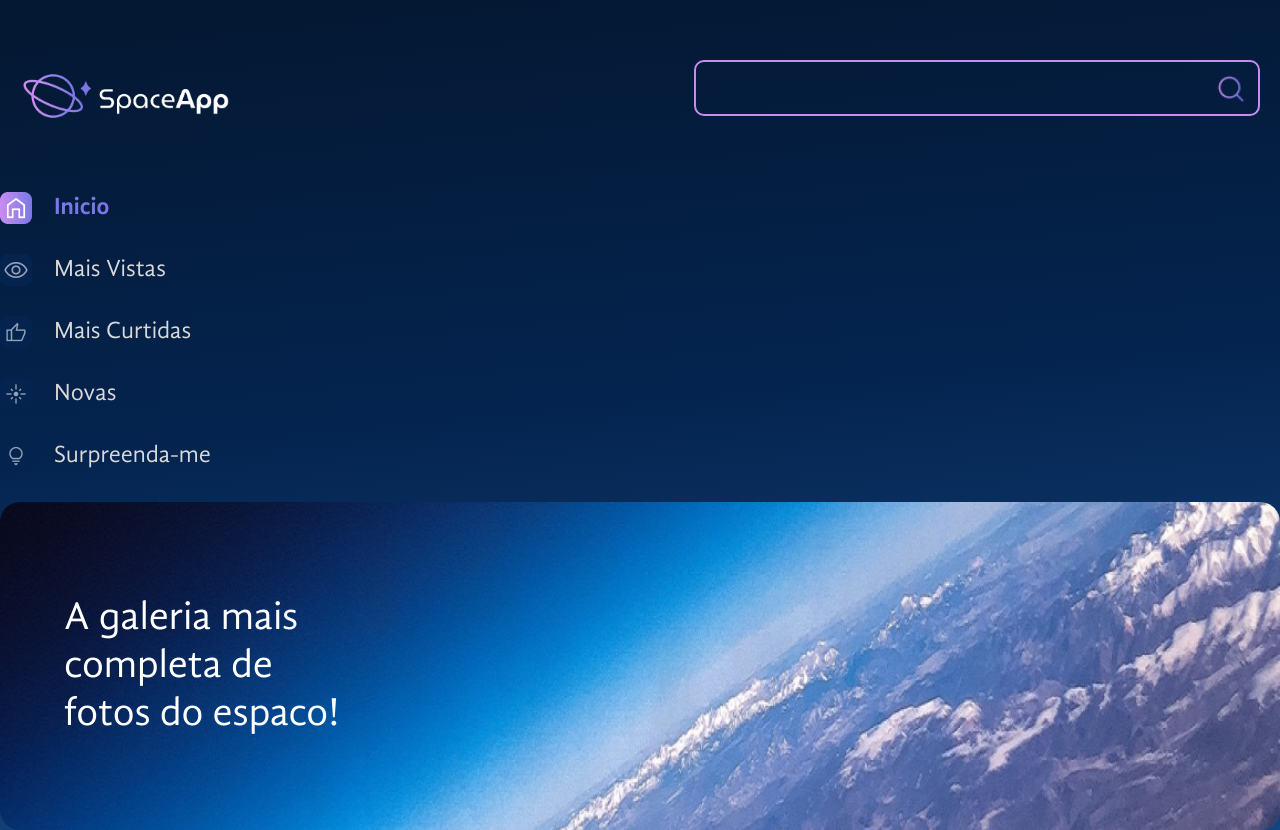
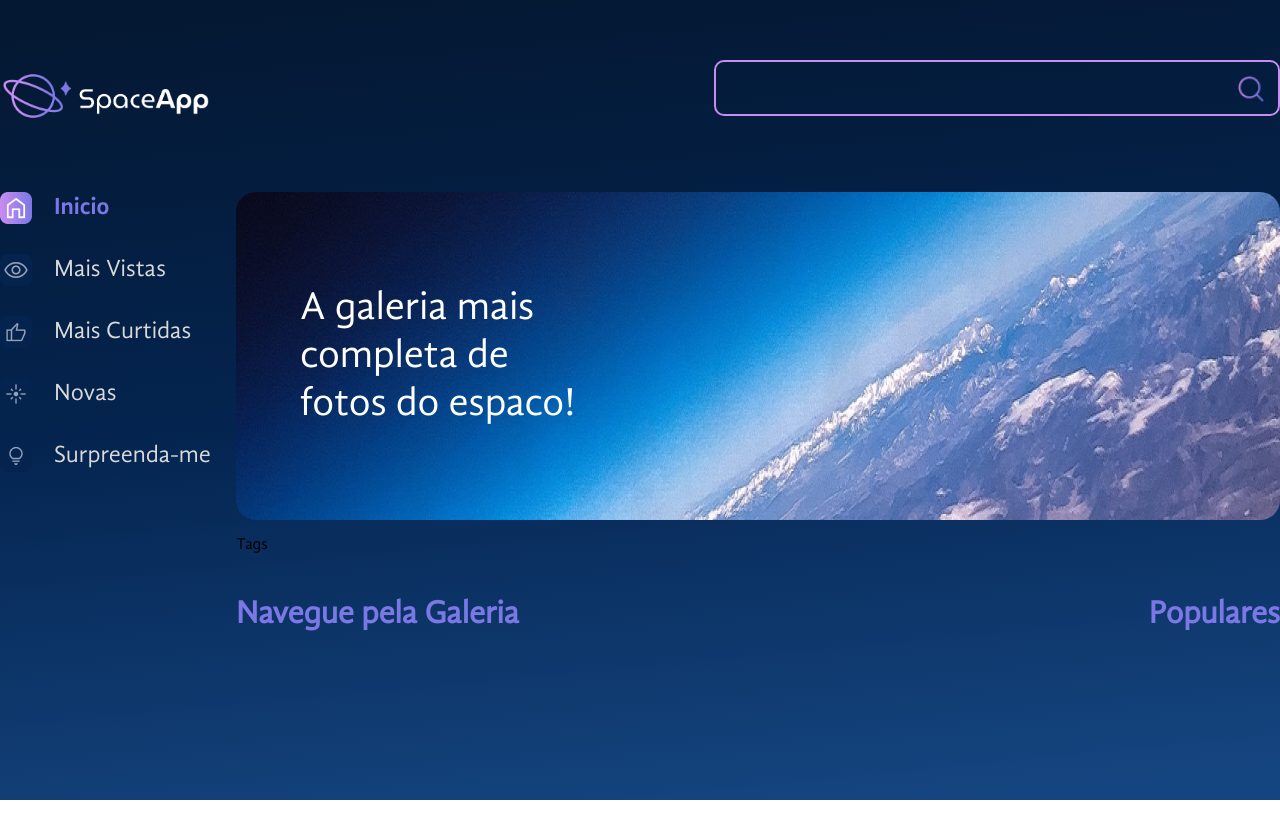
Before and after one commit to Guss-Mello/space-app-alura, a React (Vite) app in the folder space-app/: page / in a window 1280 px wide. After the commit the page ends 800 px from the top, so only its background shows below. Built offline with nearby package versions, Linux system fonts and the light colour scheme.

Commit message:
Comecei a criar a parte da galeria, criei componentes de titulo, tags, populares e a propria galeria

```diff
--- a/space-app/src/App.jsx
+++ b/space-app/src/App.jsx
@@ -4,12 +4,30 @@
 import BarraLateral from "./assets/componentes/BarraLateral";
 import Banner from "./assets/componentes/Banner";
 import bannerBackground from "./assets/banner.png";
+import Galeria from "./assets/componentes/Galeria";
 
 const FundoGradiente = styled.div`
   background: linear-gradient(174.61deg, #041833 4.16%, #04244F 48%, #154580 96.76%);
   width: 100%;
   min-height: 100vh;
 
+`;
+
+const AppContainer = styled.div`
+  width: 1440px;
+  margin: 0 auto;
+  max-width: 100%;
+`;
+
+const MainContainer = styled.main`
+  display: flex;
+  gap: 24px;
+`;
+
+const ConteudoGaleria = styled.section`
+  display: flex;
+  flex-direction: column;
+  flex-grow: 1;
 `
 
 function App() {
@@ -18,9 +36,21 @@
   return (
     <FundoGradiente>
       <EstilosGlobais />
-      <Cabecalho />
-      <BarraLateral />
-      <Banner texto="A galeria mais completa de fotos do espaco!" backgroundImage={bannerBackground} />
+      <AppContainer>
+
+        <Cabecalho />
+        <MainContainer>
+
+          <BarraLateral />
+
+          <ConteudoGaleria>
+            <Banner texto="A galeria mais completa de fotos do espaco!" backgroundImage={bannerBackground} />
+            <Galeria />
+          </ConteudoGaleria>
+
+        </MainContainer>
+
+      </AppContainer>
     </FundoGradiente>
   )
 }
--- a/space-app/src/assets/componentes/Cabecalho/index.jsx
+++ b/space-app/src/assets/componentes/Cabecalho/index.jsx
@@ -2,7 +2,7 @@
 import CampoTexto from '../CampoTexto';
 
 const HeaderStyled = styled.header`
-    padding: 60px 20px;
+    padding: 60px 0;
     display: flex;
     justify-content: space-between;
 
--- /dev/null
+++ b/space-app/src/assets/componentes/Galeria/Populares/index.jsx
@@ -0,0 +1,9 @@
+import Titulo from "../../Titulo"
+
+const Populares = () => {
+    return(
+        <Titulo $alinhamento="center">Populares</Titulo>
+    )
+}
+
+export default Populares
--- /dev/null
+++ b/space-app/src/assets/componentes/Galeria/Tags/index.jsx
@@ -0,0 +1,7 @@
+const Tags = () => {
+    return(
+        <p>Tags</p>
+    )
+}
+
+export default Tags
--- /dev/null
+++ b/space-app/src/assets/componentes/Galeria/index.jsx
@@ -0,0 +1,34 @@
+import styled from "styled-components";
+import Titulo from "../Titulo";
+import Populares from "./Populares";
+import Tags from "./Tags";
+
+const GaleriaContainer = styled.div`
+    display: flex;
+`
+
+const SecaoFluida = styled.section`
+    flex-grow: 1;
+`
+
+const Galeria = () => {
+    return(
+        <>
+            <Tags />
+
+            <GaleriaContainer>
+
+                <SecaoFluida>
+
+                    <Titulo>Navegue pela Galeria</Titulo>
+
+                </SecaoFluida>
+
+                <Populares />
+
+            </GaleriaContainer>
+        </>
+    )
+}
+
+export default Galeria
--- /dev/null
+++ b/space-app/src/assets/componentes/Titulo/index.jsx
@@ -0,0 +1,9 @@
+import styled from "styled-components";
+
+const Titulo = styled.h2`
+    color: #7B78E6;
+    font-size: 32px;
+    text-align: ${props => props.$alinhamento ? props.$alinhamento : 'left'};
+`;
+
+export default Titulo
```
Also changed, not shown: space-app/src/assets/componentes/Galeria/Tags/tags.json (added, +22 -0 lines).
